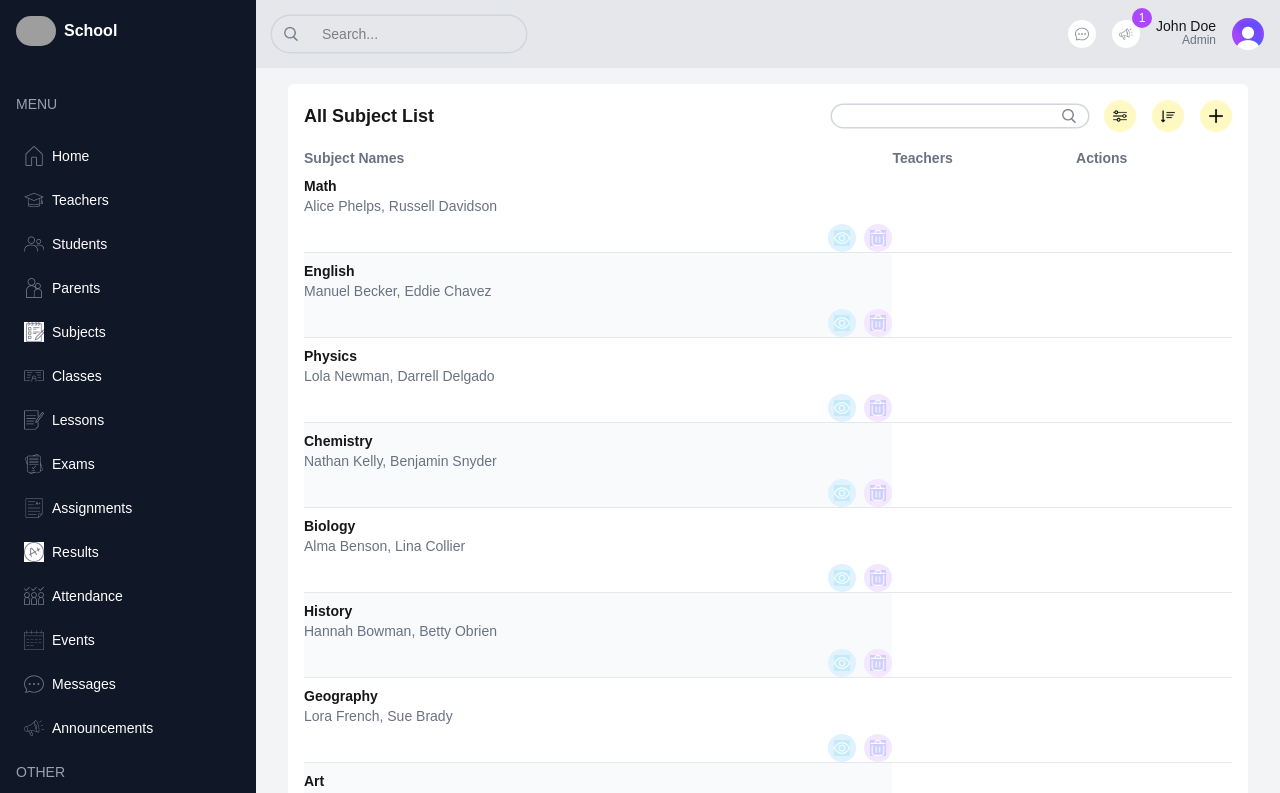
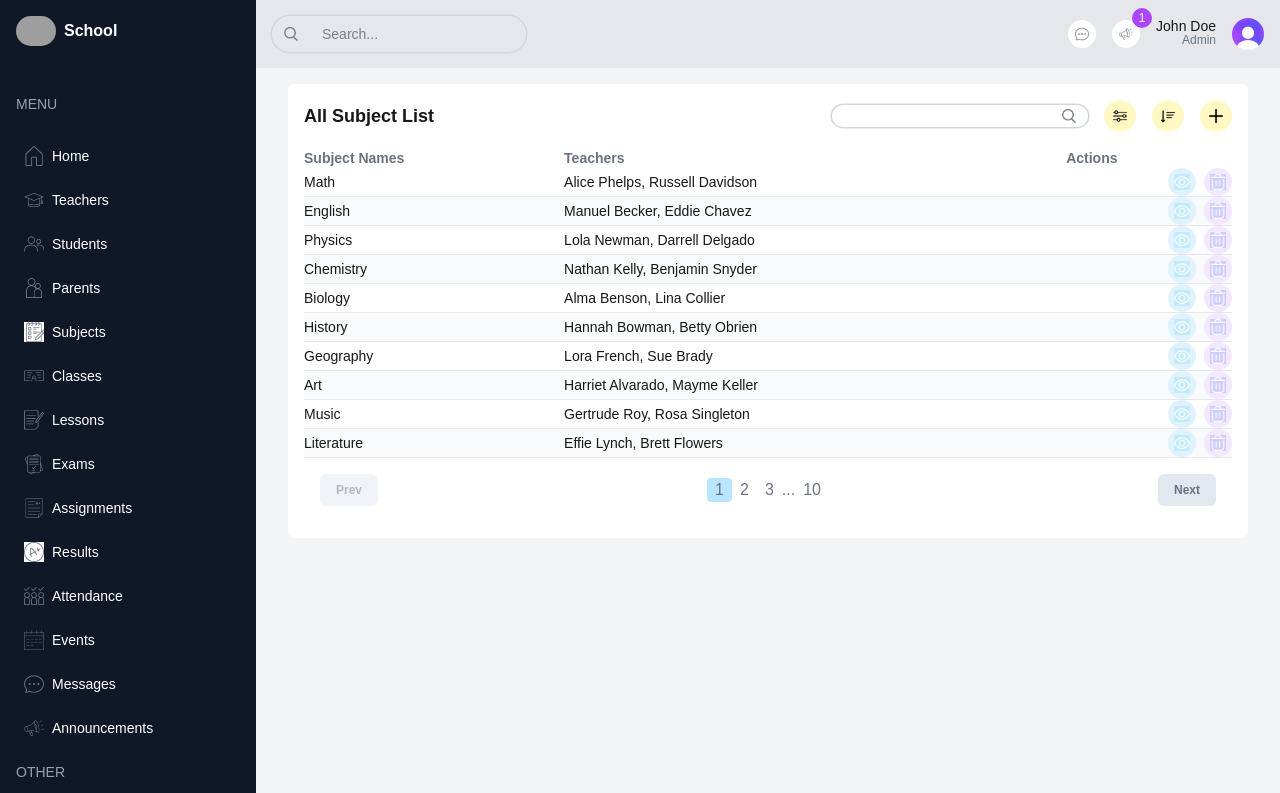
Before and after one commit to rumachoudhury/school-management-dashboard, a Next.js app: page /list/subjects in a window 1280 px wide. Shown: the top 793 px of the page. Built offline with nearby package versions, Linux system fonts and the light colour scheme; grey boxes are pictures that could not be loaded.

Commit message:
Fixed the subject list page

```diff
--- a/src/app/(dashboard)/list/subjects/page.tsx
+++ b/src/app/(dashboard)/list/subjects/page.tsx
@@ -36,27 +36,68 @@ const columns: Column[] = [
 ];
 
 export default function SubjectListPage() {
+  //   const renderRow = (item: Subject) => {
+  //     return (
+  //       <tr
+  //         key={item.id}
+  //         className="border-b border-gray-200 even:bg-slate-50 text-sm hover:bg-purple-50 transition-colors"
+  //       >
+  //         <td className="font-semibold">{item.name}</td>
+  //         <td className="text-sm text-gray-500">{item.teachers.join(", ")}</td>
+
+  //         {/*
+  //         <td className="flex items-center justify-between">
+  //           <Link
+  //             href={`/list/subjects/${item.id}`}
+  //             className="flex items-center gap-4 py-2"
+  //           >
+  //             <div className="flex flex-col">
+  //               <h3 className="font-semibold">{item.name}</h3>
+  //               <p className="text-sm text-gray-500">
+  //                 {item.teachers.join(", ")}
+  //               </p>
+  //             </div>
+  //           </Link>
+  //         </td> */}
+
+  //         <td className="flex items-center gap-2 justify-end">
+  //           <Link href={`/list/subjects/${item.id}`}>
+  //             <button className="w-7 h-7 flex items-center justify-center rounded-full bg-sky-100">
+  //               <Image
+  //                 src="/images/school-management-dashboard/view.png"
+  //                 alt="View"
+  //                 width={16}
+  //                 height={16}
+  //               />
+  //             </button>
+  //           </Link>
+  //           {role === "admin" && (
+  //             <button className="w-7 h-7 flex items-center justify-center rounded-full bg-purple-100">
+  //               <Image
+  //                 src="/images/school-management-dashboard/delete.png"
+  //                 alt="View"
+  //                 width={16}
+  //                 height={16}
+  //               />
+  //             </button>
+  //           )}
+  //         </td>
+  //       </tr>
+  //     );
+  //   };
+
   const renderRow = (item: Subject) => {
     return (
       <tr
         key={item.id}
-        className="border-b border-gray-200 even:bg-slate-50 text-sm hover:bg-purple-50 transition-colors"
+        className="border-b border-gray-200 even:bg-slate-50 text-sm hover:bg-purple-50"
       >
-        <td className="flex items-center justify-between">
-          <Link
-            href={`/list/students/${item.id}`}
-            className="flex items-center gap-4 py-2"
-          >
-            <div className="flex flex-col">
-              <h3 className="font-semibold">{item.name}</h3>
-              <p className="text-sm text-gray-500">
-                {item.teachers.join(", ")}
-              </p>
-            </div>
-          </Link>
-        </td>
+        <td>{item.name}</td>
 
-        <td className="flex items-center gap-2 justify-end">
+        <td className="hidden md:table-cell">{item.teachers.join(", ")}</td>
+
+        {/* <td>
+          <div className="flex items-center gap-2 justify-end">
             <Link href={`/list/subjects/${item.id}`}>
               <button className="w-7 h-7 flex items-center justify-center rounded-full bg-sky-100">
                 <Image
@@ -67,16 +108,44 @@ export default function SubjectListPage() {
                 />
               </button>
             </Link>
+
             {role === "admin" && (
               <button className="w-7 h-7 flex items-center justify-center rounded-full bg-purple-100">
                 <Image
                   src="/images/school-management-dashboard/delete.png"
+                  alt="Delete"
+                  width={16}
+                  height={16}
+                />
+              </button>
+            )}
+          </div>
+        </td> */}
+
+        <td>
+          <div className="flex items-center gap-2 justify-end">
+            <Link href={`/list/subjects/${item.id}`}>
+              <button className="w-7 h-7 flex items-center justify-center rounded-full bg-sky-100">
+                <Image
+                  src="/images/school-management-dashboard/view.png"
                   alt="View"
                   width={16}
                   height={16}
                 />
               </button>
+            </Link>
+
+            {role === "admin" && (
+              <button className="w-7 h-7 flex items-center justify-center rounded-full bg-purple-100">
+                <Image
+                  src="/images/school-management-dashboard/delete.png"
+                  alt="Delete"
+                  width={16}
+                  height={16}
+                />
+              </button>
             )}
+          </div>
         </td>
       </tr>
     );
```
Lines whose indentation alone changed are shown as unchanged.
